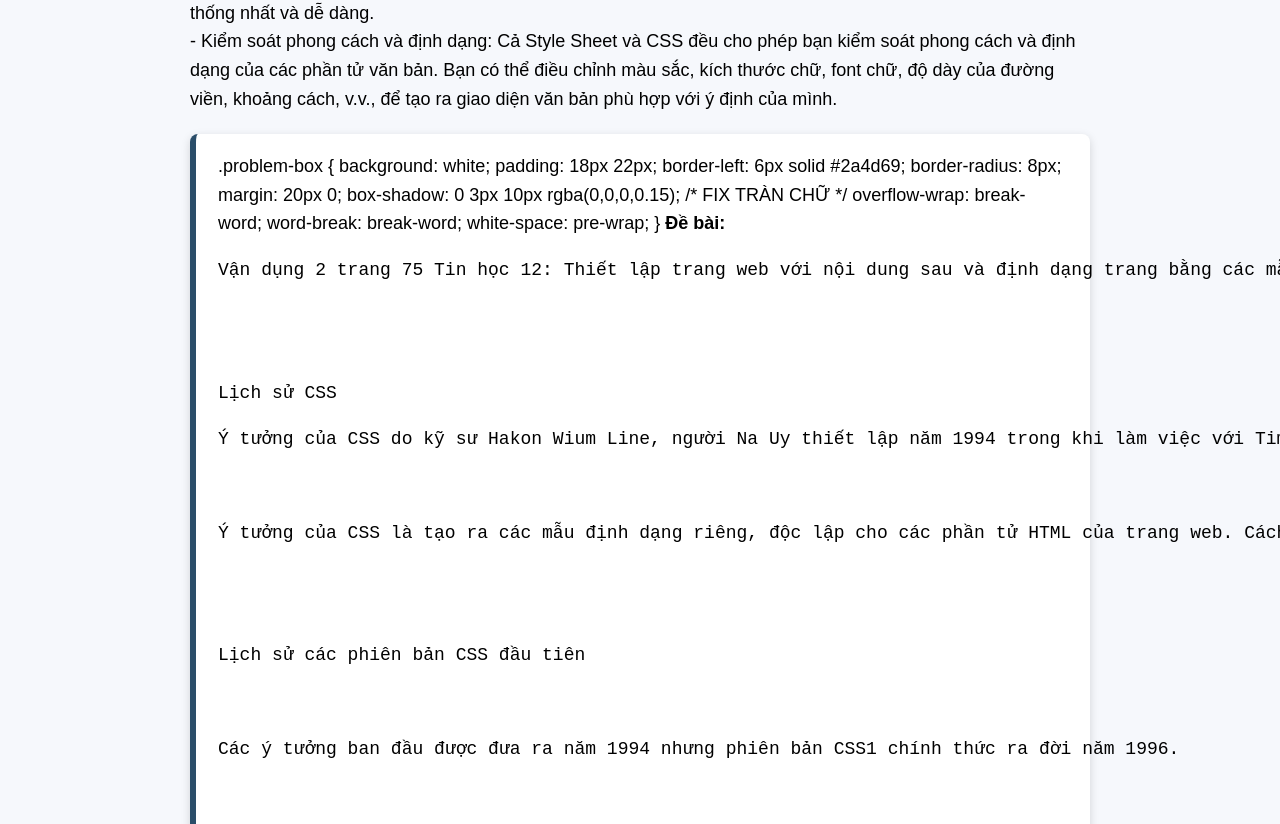
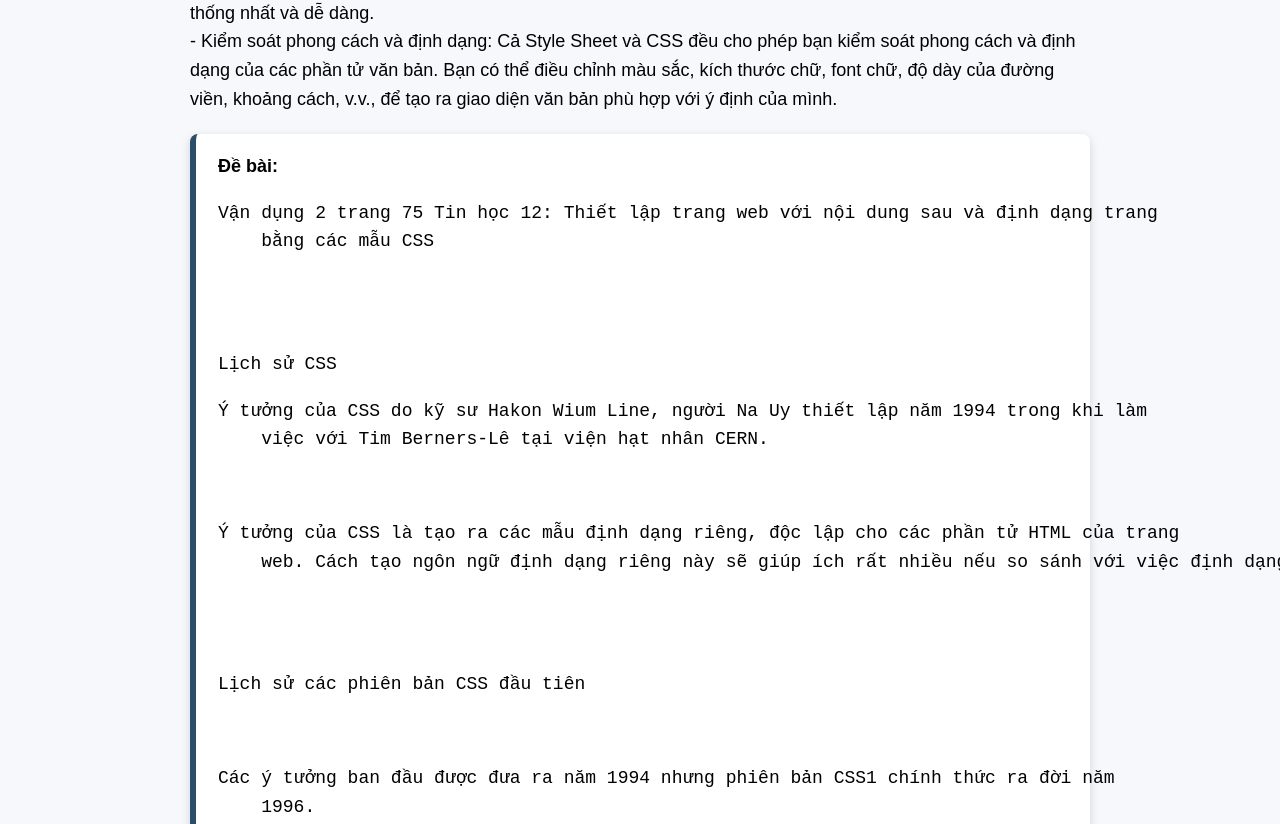
Before and after one commit to thanhphuong290908-stack/b-i-13, a plain HTML site: page index.html in a window 1280 px wide. Shown: the part 1840-2664 px from the top of the page. Drawn offline with Linux system fonts and the light colour scheme.

Commit message:
Update index.html

```diff
--- a/index.html
+++ b/index.html
@@ -129,34 +129,28 @@ Sự giống nhau và tương thích của Style Sheet trong các phần mềm s
 - Kiểm soát phong cách và định dạng: Cả Style Sheet và CSS đều cho phép bạn kiểm soát phong cách và định dạng của các phần tử văn bản. Bạn có thể điều chỉnh màu sắc, kích thước chữ, font chữ, độ dày của đường viền, khoảng cách, v.v., để tạo ra giao diện văn bản phù hợp với ý định của mình.
 
     <div class="problem-box">
-        .problem-box {
-    background: white;
-    padding: 18px 22px;
-    border-left: 6px solid #2a4d69;
-    border-radius: 8px;
-    margin: 20px 0;
-    box-shadow: 0 3px 10px rgba(0,0,0,0.15);
-
-    /* FIX TRÀN CHỮ */
-    overflow-wrap: break-word;
-    word-break: break-word;
-    white-space: pre-wrap;
-}
         <b>Đề bài:</b>
 <pre>
-<p>Vận dụng 2 trang 75 Tin học 12: Thiết lập trang web với nội dung sau và định dạng trang bằng các mẫu CSS</p>
+<p>Vận dụng 2 trang 75 Tin học 12: Thiết lập trang web với nội dung sau và định dạng trang
+    bằng các mẫu CSS</p>
 
 <p>Lịch sử CSS
-<p>Ý tưởng của CSS do kỹ sư Hakon Wium Line, người Na Uy thiết lập năm 1994 trong khi làm việc với Tim Berners-Lê tại viện hạt nhân CERN.</p>
-<p>Ý tưởng của CSS là tạo ra các mẫu định dạng riêng, độc lập cho các phần tử HTML của trang web. Cách tạo ngôn ngữ định dạng riêng này sẽ giúp ích rất nhiều nếu so sánh với việc định dạng theo từng thẻ HTML.</p>
+<p>Ý tưởng của CSS do kỹ sư Hakon Wium Line, người Na Uy thiết lập năm 1994 trong khi làm
+    việc với Tim Berners-Lê tại viện hạt nhân CERN.</p>
+<p>Ý tưởng của CSS là tạo ra các mẫu định dạng riêng, độc lập cho các phần tử HTML của trang
+    web. Cách tạo ngôn ngữ định dạng riêng này sẽ giúp ích rất nhiều nếu so sánh với việc định dạng theo từng thẻ HTML.</p>
 
 <p>Lịch sử các phiên bản CSS đầu tiên</p>
-<p>Các ý tưởng ban đầu được đưa ra năm 1994 nhưng phiên bản CSS1 chính thức ra đời năm 1996.</p>
-<p>Phiên bản tiếp theo CSS2 được khởi động ngay sau đó nhưng mãi đến năm 1998 mới hoàn thiện. Phiên bản chính thức hoàn thiện nhất của CSS2 là CSS2.1 ra đời năm 2011, bản CSS2.1 nâng cấp được hoàn thiện năm 2016.</p>
+<p>Các ý tưởng ban đầu được đưa ra năm 1994 nhưng phiên bản CSS1 chính thức ra đời năm
+    1996.</p>
+<p>Phiên bản tiếp theo CSS2 được khởi động ngay sau đó nhưng mãi đến năm 1998 mới hoàn
+    thiện. Phiên bản chính thức hoàn thiện nhất của CSS2 là CSS2.1 ra đời năm 2011, bản CSS2.1 nâng cấp được hoàn thiện năm 2016.</p>
 
 <p>Các phiên bản CSS tiếp theo</p>
-<p>Từ bản CSS3 trở đi CSS được phát triển theo từng gói riêng biệt. Hiện nay các gói của CSS3 vẫn đang được phát triển và hoàn thiện. Đồng thời một số chuẩn CSS4 và CSS5 vẫn đang được tiếp tục thiết lập mới.</p>
-<p>Hiện tại hiệp hội chịu trách nhiệm phát triển các chuẩn của HTML, CSS và các công nghệ có liên quan là tổ chức World Wide Web Consotium (W3C), có địa chỉ tại http://www.w3.org/.</p>
+<p>Từ bản CSS3 trở đi CSS được phát triển theo từng gói riêng biệt. Hiện nay các gói của
+    CSS3 vẫn đang được phát triển và hoàn thiện. Đồng thời một số chuẩn CSS4 và CSS5 vẫn đang được tiếp tục thiết lập mới.</p>
+<p>Hiện tại hiệp hội chịu trách nhiệm phát triển các chuẩn của HTML, CSS và các công nghệ
+    có liên quan là tổ chức World Wide Web Consotium (W3C), có địa chỉ tại http://www.w3.org/.</p>
 </pre>
 
 
```
